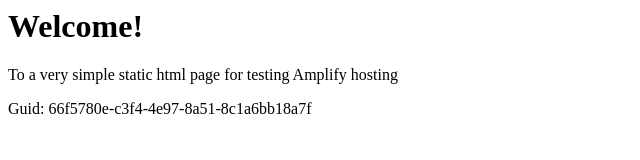
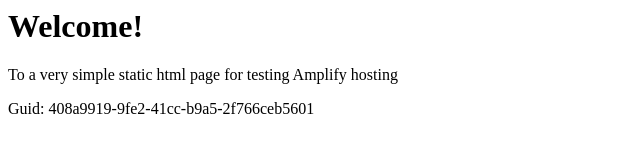
Before and after one commit to aws-aemilia-pdx/Github-PR-Commit-Integration-Test-DoNotTouch-GithubWebhookPreviewCanaryTest-v1-beta-us-west-2, a website: page src/index.html in a window 1280 px wide. Shown: the full height of the page, 0-640 px from the left. Drawn offline with Linux system fonts and the light colour scheme.

Commit message:
commit from integ tests

```diff
--- a/src/index.html
+++ b/src/index.html
@@ -12,6 +12,6 @@
 <body>
     <h1>Welcome!</h1>
     <p>To a very simple static html page for testing Amplify hosting</p>
-    <p>Guid: 66f5780e-c3f4-4e97-8a51-8c1a6bb18a7f</p></body>
+    <p>Guid: 408a9919-9fe2-41cc-b9a5-2f766ceb5601</p></body>
 
 </html>
```
